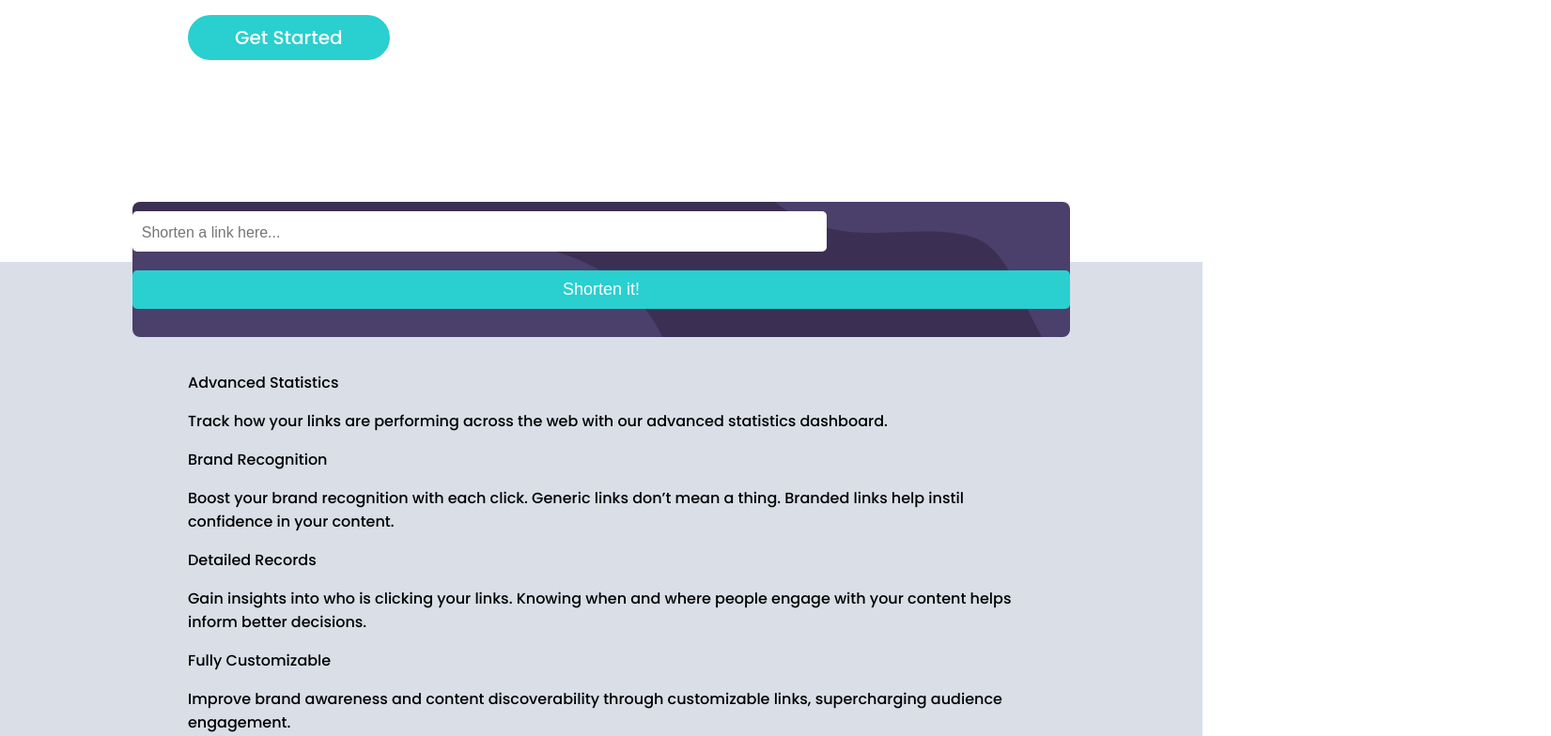
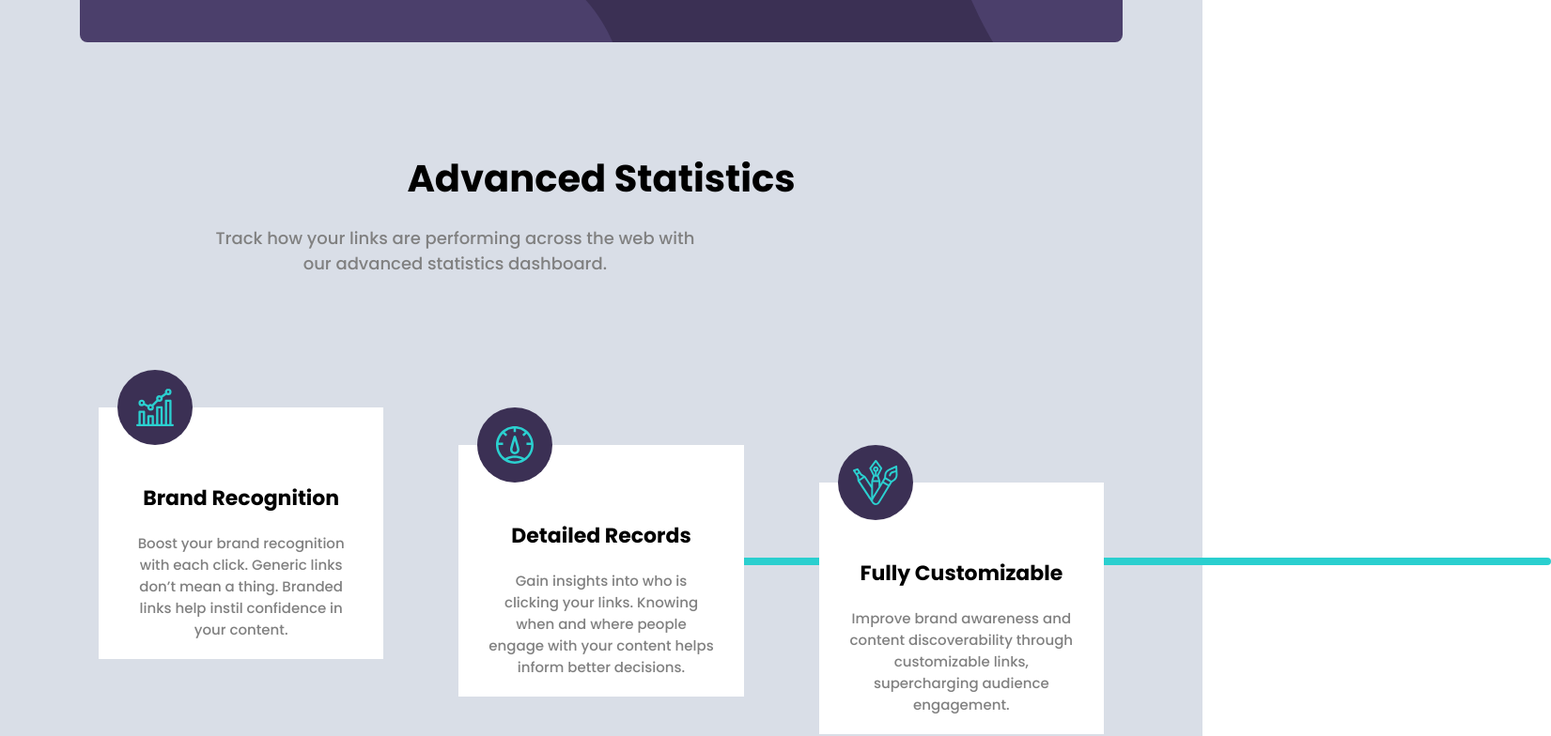
Before and after one commit to WaterColours02/url-shortening-api, a React (Create React App) app: page / in a window 1280 px wide. Shown: the part 740-1524 px from the top of the page at 94% size, 1651 px wide, since content can reach past the window. Built offline with nearby package versions, Linux system fonts and the light colour scheme.

Commit message:
re commit -m "added a new file"

```diff
--- a/src/ShortenAPI.js
+++ b/src/ShortenAPI.js
@@ -62,7 +62,7 @@ export default function ShortenAPI() {
     return (
             <div className='shorten-API-div'>
 
-
+            <div className='shorten-link-container'>
             <form className={`shorten-link-form ${inputError ? 'error-state-shift' : ''}`} onSubmit={handleSubmit}>
                     <div className='input'>
 
@@ -100,7 +100,7 @@ export default function ShortenAPI() {
                         </div>
                         </div>
                     </div>
-
+                </div>
 
 
     );
--- a/src/style.css
+++ b/src/style.css
@@ -96,7 +96,7 @@ body{
 
 .header-right-group {
   align-self: center;
-  margin-left: 160px;
+  margin-left: 200px;
 }
 
 .sign-up {
@@ -181,107 +181,261 @@ body{
 }
 
 
-.shorten-API-div{
- margin: 0 20px;
-
-}
 
 .shorten-link-form {
   background-image: url( '../public/images/bg-shorten-desktop.svg' );
   background-color: var(--DarkViolet);
-  min-width: 100%;
-
   border-radius: 8px;
-  margin: 0 auto;
-  transform: translateY(80px);
-  min-height: fit-content;
-  padding: 10px 0;
+  transform: translateY(-80px);
   display: flex;
   flex-direction: column;
   align-items: center;
-  justify-content: center;
-
 }
 
-.shorten-link-form-grid {
-  display: grid;
-  width: 100%;
-  grid-template-columns: 1fr;
-  grid-template-rows: max-content max-content;
-  gap: 20px;
-  justify-items: center;
-  transform: translateY(10px);
+.error-input-state:placeholder-shown {
+  color: red;
 }
 
-.shorten-link-form-grid-item {
-  width: 100%;
-  display: grid;
+.error-input-state {
+  border: 2px solid red;
+}
 
-  /* gap: 20px; */
-  /* align-items: center; */
-  justify-items: center;
+.input-container {
+  width: 100%
+}
 
+.shorten-link-input {
+  padding: 10px 0px;
+  border-radius: 5px;
+  border: none;
+  font-size: 20px;
+  padding: 10px 30px;
+  margin: 20px 0;
+  margin-bottom: 10px;
+  font-size: 18px;
 }
 
 
+.shorten-link-input:focus {
+  outline: none;
+}
+
+.shorten-link-input::placeholder {
+  padding: 5px 20px;
+  font-size: 18px;
+}
+
 .shorten-link-form-button {
-
-  min-width: 80%;
   border-radius: 5px;
   border: none;
-  padding: 10px 50px;
+  padding: 10px 100px;
   font-size: 18px;
   background-color: var(--Cyan);
   color: white;
-  margin-bottom: 20px
+  margin: 20px 20px;
 }
 
-
-.shorten-link-input {
-  min-width: 70%;
-  max-width: 75%;
-  padding: 10px 30px;
-  border-radius: 5px;
-  border: none;
-  font-size: 20px;
-
+.shorten-link-form-button:hover,
+.shorten-link-form-button:active {
+  cursor: pointer;
+  filter: brightness(1.75);
 }
-
-.shorten-link-input:focus {
-  outline: none;
-
-}
-
-.shorten-link-input::placeholder {
-
-  font-size: 16px;
-}
-
-
 
 .error-message {
   color: red;
   font-size: 12px;
   margin: 0;
   padding: 0;
-  margin-left: 30px;
-  margin-top: 5px;
-  text-align: left;
+
   align-self: start;
-  justify-self: start;}
+}
 
 
 
+.section-shortened-link-results {
+  max-width: 100%;
+  display: grid;
+  background-color: rgb(217, 222, 231);
+  transform: translateY(-50px);
+}
+
+.shortened-link-results-container {
+  grid-row: 2;
+  background-color: rgb(217, 222, 231);
+  border-radius: 15px;
+}
+
+.shortened-link-result {
+  max-width: 100%;
+  display: grid;
+  justify-content: space-between;
+  align-items: center;
+  padding: 20px 20px;
+  border-radius: 10px;
+  background-color: white;
+}
+
+.shortened-link {
+  color: var(--Cyan)
+}
+
+.original-link {
+  font-size: 16px;
+  margin: 10px 0;
+  margin-bottom: 5px;
+}
+
+.copy-link-button {
+  background-color: var(--Cyan);
+  color: white;
+  border: none;
+  border-radius: 10px;
+  padding: 10px 20px;
+  font-size: 15px;
+  font-weight: bold;
+}
+
+.copy-link-button:hover,
+.copy-link-button:active {
+  cursor: pointer;
+  filter: brightness(1.75);
+}
+
+.copy-link-button:visited {
+  content: 'Copied!';
+  background-color: var(--DarkViolet);
+}
+
+.shorten-API-div {
+  z-index: 1;
+  background-color: rgb(217, 222, 231);
+  position: relative;
+  top: 100px
+}
 
 
 
+.shorten-link-container{
+  margin: 0 20px;
+  display: grid;
+}
 
+.original-link {
+  font-size: 16px;
+  margin: 0;
+  margin-bottom: 10px;
+}
 
+.section-features{
+  background-color: rgb(217, 222, 231);
+  width: 100%;
+  padding-top: 100px;
+}
 
 .section-features-container {
   background-color: rgb(217, 222, 231);
   width: 100%;
-  padding-top: 100px;
+}
+
+.section-features-text-container {
+  background-color: rgb(217, 222, 231);
+  display: grid;
+  justify-content: center;
+}
+
+.section-features-title-box{
+  display: grid;
+  justify-content: center;
+}
+
+.section-features-heading {
+  font-size: 28px;
+  font-weight: bold;
+  text-align: center;
+  margin-bottom: 0px;
+}
+
+.section-features-desc {
+  font-size: 18px;
+  text-align: center;
+  font-size: 18px;
+  color: grey;
+  margin: 20px 20px 60px 20px;
+}
+
+.section-features-details-container {
+  display: grid;
+  grid-template-columns:1fr;
+  gap:  40px;
+
+}
+
+.section-features-detail-card {
+  background-color: white;
+  margin: 40px 20px;
+  padding: 0 20px;
+  z-index: 1000;
+
+  display: grid;
+}
+
+
+.sections-features-detail-card-bg-line {
+  height: 800px;
+  width: 8px;
+  background-color: var(--Cyan);
+  border-radius: 5px;
+  z-index: 100;
+  position: absolute;
+  left: 49%;
+  transform: translateY(200px);
+}
+
+.section-features-detail-card-round-icon {
+  height: 80px;
+  width: 80px;
+  border-radius: 40px;
+
+  background-color: var(--DarkViolet);
+  background-repeat: no-repeat;
+  background-position: center;
+
+  transform: translateY(-40px);
+
+}
+
+.brand-recognition-icon {
+  background-image: url('../public/images/icon-brand-recognition.svg');
+}
+
+.detailed-records-icon {
+  background-image: url('../public/images/icon-detailed-records.svg');
+}
+
+.fully-customizable-icon {
+  background-image: url('../public/images/icon-fully-customizable.svg');
+}
+
+.section-features-detail-card-text-box {
+  margin-top: 0;
+  transform: translateY(-20px);
+  display: grid;
+  justify-content: center;
+  align-items: center;
+}
+
+.section-features-detail-card-heading {
+  font-size: 22px;
+  font-weight: bold;
+  margin: 20px 0px;
+  text-align: center;
+}
+
+.section-features-detail-card-desc {
+  color: gray;
+  font-size: 15px;
+  margin: 0 10px;
+  text-align: center;
 }
 
 
@@ -300,7 +454,6 @@ body{
     display: flex;
     align-items: center;
     justify-content: space-between;
-
     margin: 30px 20px;
   }
 
@@ -430,7 +583,16 @@ body{
   }
 
 
+  .error-state-shift {
+    /* transform: translateY(0px); */
+  }
 
+
+
+  .section-features-detail-card-round-icon {
+  align-self: center;
+  justify-self: center;
+  }
 
   }
 
@@ -446,46 +608,51 @@ body{
 
 @media only screen and (min-width: 575px) {
 
-
   .desktop-hidden {
       display: none;
     }
 
+
   .App {
     margin: 0 auto;
+    display: grid;
+    grid-template-columns: 1fr;
+    grid-template-rows: fit-content(100%);
+    justify-items: center;
+    overflow-x: hidden;
   }
 
   .header {
+    max-width: 1110px;
     display: flex;
     align-items: center;
-    /* justify-content: space-between; */
     margin: 20px 200px;
   }
 
   .section-intro{
+    width: 1110px;
     grid-template-rows: 1fr;
-    grid-template-columns: 1fr 1fr;
-
-    margin: 40px 200px;
-    margin-bottom: 20px;
+    /* grid-template-columns: 5fr 3fr; */
   }
 
   .intro-text-container {
+
     grid-column: 1;
     grid-row: 1;
     display: block;
-    justify-content: flex-start;
+    /* justify-content: flex-start; */
 
   }
 
   .intro-image-container {
     grid-column: 2;
-    transform: translate(0px, 0px);
+    transform: translate(-100px, 0px);
     /* place-content: center; */
   }
 
   .intro-image {
     scale: 1.6;
+
   }
 
   .intro-section-title {
@@ -508,50 +675,109 @@ body{
   }
 
 
-
-
-
-
-
   .shorten-API-div {
-    margin: 0px 11%;
-    transform: translateY(-40);
+    width: 100%;
+    background-color: rgb(217, 222, 231);
+    display: grid;
+    justify-items: center;
   }
 
   .shorten-link-form {
+    width: 1110px;
     max-width: 1110px;
+    min-height: 150px;
     display: grid;
-    grid-template-columns: 1fr;
+    grid-template-columns: 1fr 1fr;
+    transform: translateY(-75px);
+    gap: 100px
+  }
+
+  .shorten-link-input-container {
+    min-width: 700px;
+    margin: 0 20px;
+  }
+
+  .shorten-link-input {
+    min-width: 750px;
+    margin: 0 20px;
+  }
+
+  .error-message {
+    position: absolute;
+    top: 100px;
+    left: 30px;
+  }
+
+  .shorten-link-form-button {
+    flex: 2;
+    width: 150px;
+    padding: 10px 30px;
+    transform: translateX(-80px);
+  }
+
+  .shorten-link-container {
+    margin: 0;
+  }
+
+  .shortened-link-result {
+    display: flex;
+    justify-content: space-between;
+    align-items: center;
+    padding: 10px 20px;
+    border-radius: 10px;
+    background-color: white;
+  }
+
+  .section-features{
+    width: 1110px;
     grid-template-rows: 1fr;
-    gap: 20px
+    grid-template-columns: 1fr 1fr 1fr;
+    margin: 0 auto;
+    /* margin-top: 100px; */
+    margin-bottom: 100px;
+  }
+
+  .section-features-details-container {
+    /* width: 1110px; */
+    margin-top: 40px;
+
+    display: grid;
+    grid-template-columns: 1fr 1fr 1fr;
+    gap:  40px;
 
   }
 
-  .shorten-link-form-grid {
-    max-width: 1110px;
-    display: grid;
-    place-content: center;
-    grid-template-columns: 5fr 2fr;
-    grid-template-rows: 1fr;
+  .section-features-heading {
+    font-size: 40px;
+    font-weight: bold;
+    text-align: center;
+    margin-bottom: 0px;
+  }
 
+  .section-features-desc {
+    font-size: 18px;
+    width: 60%;
+  }
+
+  .sections-features-detail-card-bg-line {
+    height: 8px;
+    width: 80%;
+    background-color: var(--Cyan);
+    border-radius: 5px;
+    margin-bottom: 20px;
+    z-index: 100;
+    grid-column: 1/ 3
+
+  }
+
+  .shift-down-1 {
+    transform: translateY(40px);
+  }
+
+  .shift-down-2 {
+    transform: translateY(80px);
   }
 
 
 
-  .shorten-link-form-grid-item {
-
-  }
-
-  .shorten-link-input {
-    max-width: 100%;
-  }
-
-
-
-
-.section-features{
-  margin: 0px 200px;
 }
-
-
-}
```
